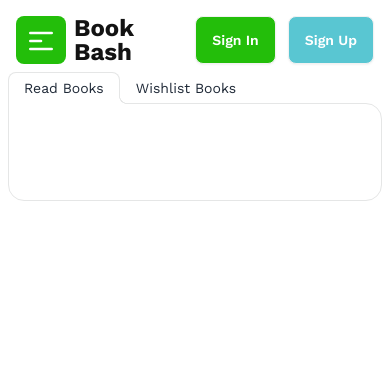
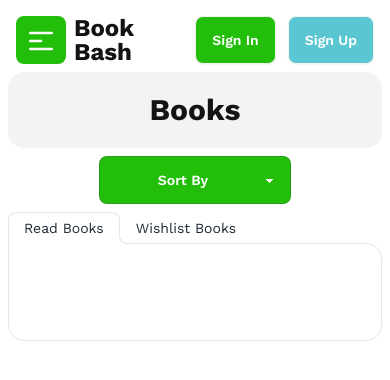
Before and after one commit to AdibHoque/PH-Assignment-8, a React (Vite) app: page /listedbooks in a window 390 px wide. Shown: the top 380 px of the page. Built offline with nearby package versions, Linux system fonts and the light colour scheme; a web font is replaced by a local one; what tailwindcss-animated would draw is missing.

Commit message:
Added sorting in ListedBooks & Made PagesToRead chart responsive

```diff
--- a/src/components/Card.jsx
+++ b/src/components/Card.jsx
@@ -21,7 +21,7 @@ export default function Card({data}) {
           <div className="my-4">
             <div className="flex gap-x-2 mb-2">
               {tags.map((t) => (
-                <Badge key={Math.random() * 9999} name={t}></Badge>
+                <Badge key={Math.round(Math.random() * 9999)} name={t}></Badge>
               ))}
             </div>
             <h2 className="card-title banner-font text-[#131313] font-bold">
--- a/src/components/Cards.jsx
+++ b/src/components/Cards.jsx
@@ -15,7 +15,7 @@ export default function Cards() {
       </h1>
       <div className="grid grid-cols-1 lg:grid-cols-3 gap-4 my-6">
         {data.map((d) => (
-          <Card key={Math.random()} data={d}></Card>
+          <Card key={Math.round(Math.random() * 9999)} data={d}></Card>
         ))}
       </div>
     </>
--- a/src/components/ListedBooks.jsx
+++ b/src/components/ListedBooks.jsx
@@ -10,8 +10,59 @@ export default function ListedBooks() {
     const wishData = localStorage.getItem("wishlist");
     if (wishData) setWishlist(JSON.parse(wishData));
   }, []);
+  function handleSort(event) {
+    if (read.length == 0 && wishlist.length == 0) return;
+    const type = event.target.value;
+    if (type.startsWith("Sort")) {
+      const readData = localStorage.getItem("read");
+      if (readData) setRead(JSON.parse(readData));
+      const wishData = localStorage.getItem("wishlist");
+      if (wishData) setWishlist(JSON.parse(wishData));
+    }
+    if (type.startsWith("Rating")) {
+      const sortedRead = [...read].sort((a, b) => b.rating - a.rating);
+      setRead(sortedRead);
+      const sortedWishlist = [...wishlist].sort((a, b) => b.rating - a.rating);
+      setWishlist(sortedWishlist);
+    }
+    if (type.startsWith("Number")) {
+      const sortedRead = [...read].sort((a, b) => b.totalPages - a.totalPages);
+      setRead(sortedRead);
+      const sortedWishlist = [...wishlist].sort(
+        (a, b) => b.totalPages - a.totalPages
+      );
+      setWishlist(sortedWishlist);
+    }
+    if (type.startsWith("Publishing")) {
+      const sortedRead = [...read].sort(
+        (a, b) => b.yearOfPublishing - a.yearOfPublishing
+      );
+      setRead(sortedRead);
+      const sortedWishlist = [...wishlist].sort(
+        (a, b) => b.yearOfPublishing - a.yearOfPublishing
+      );
+      setWishlist(sortedWishlist);
+    }
+  }
   return (
     <>
+      <div className="w-full flex flex-col justify-center items-center gap-y-2">
+        <div className="bg-[#1313130D] w-full rounded-2xl p-5">
+          <h1 className="text-center font-bold text-[#131313] text-3xl">
+            Books
+          </h1>
+        </div>
+        <select
+          onChange={handleSort}
+          className="select select-bordered w-full mb-2 max-w-[12rem] font-semibold text-center bg-[#23BE0A] text-white"
+        >
+          <option defaultValue>Sort By</option>
+          <option>Rating</option>
+          <option>Number of pages</option>
+          <option>Publishing year</option>
+        </select>
+      </div>
+
       <div role="tablist" className="tabs tabs-lifted">
         <input
           type="radio"
@@ -27,7 +78,10 @@ export default function ListedBooks() {
         >
           <div className="flex flex-col gap-4 my-6">
             {read.map((d) => (
-              <ListCard key={d.id * Math.random()} data={d}></ListCard>
+              <ListCard
+                key={Math.round(Math.random() * 9999)}
+                data={d}
+              ></ListCard>
             ))}
           </div>
         </div>
@@ -45,7 +99,10 @@ export default function ListedBooks() {
         >
           <div className="flex flex-col gap-4 my-6">
             {wishlist.map((d) => (
-              <ListCard key={d.id * Math.random()} data={d}></ListCard>
+              <ListCard
+                key={Math.round(Math.random() * 9999)}
+                data={d}
+              ></ListCard>
             ))}
           </div>
         </div>
--- a/src/components/PagesToRead.jsx
+++ b/src/components/PagesToRead.jsx
@@ -1,35 +1,16 @@
 import {useEffect, useState} from "react";
 import {Link} from "react-router-dom";
-import {BarChart, Bar, Cell, XAxis, YAxis, CartesianGrid} from "recharts";
+import {
+  BarChart,
+  Bar,
+  Cell,
+  XAxis,
+  YAxis,
+  CartesianGrid,
+  ResponsiveContainer,
+} from "recharts";
 
 const colors = ["#0088FE", "#00C49F", "#FFBB28", "#FF8042", "red", "pink"];
-
-const data = [
-  {
-    name: "Page A",
-    pages: 4000,
-  },
-  {
-    name: "Page B",
-    pages: 3000,
-  },
-  {
-    name: "Page C",
-    pages: 2000,
-  },
-  {
-    name: "Page D",
-    pages: 2780,
-  },
-  {
-    name: "Page E",
-    pages: 1890,
-  },
-  {
-    name: "Page F",
-    pages: 2390,
-  },
-];
 
 const getPath = (x, y, width, height) => {
   return `M${x},${y + height}C${x + width / 3},${y + height} ${x + width / 2},${
@@ -54,21 +35,26 @@ export default function PagesToRead() {
     const readDb = JSON.parse(localStorage.getItem("read")) || [];
     let arr = [];
     readDb.forEach((e) => {
-      arr.push({name: e.bookName, pages: e.totalPages});
+      arr.push({name: e.bookName.slice(0, 15) + "...", pages: e.totalPages});
     });
     setData(arr);
   }, []);
   if (!data[0])
     return (
-      <div>
+      <div className="h-[80vh] flex items-center justify-center">
         <h1 className="text-6xl text-center">No Books read!</h1>
       </div>
     );
   return (
-    <div className="flex justify-center items-center">
+    <>
+      <div className="bg-[#1313130D] w-full rounded-2xl p-5">
+        <h1 className="text-center font-bold text-[#131313] text-3xl">
+          Pages To Read
+        </h1>
+      </div>
+      {/* <div className="flex justify-center items-center"> */}
+      <ResponsiveContainer width="100%" height={400}>
         <BarChart
-        width={1200}
-        height={500}
           data={data}
           margin={{
             top: 20,
@@ -91,6 +77,7 @@ export default function PagesToRead() {
             ))}
           </Bar>
         </BarChart>
-    </div>
+      </ResponsiveContainer>
+    </>
   );
 }
```
Lines whose indentation alone changed are shown as unchanged.
